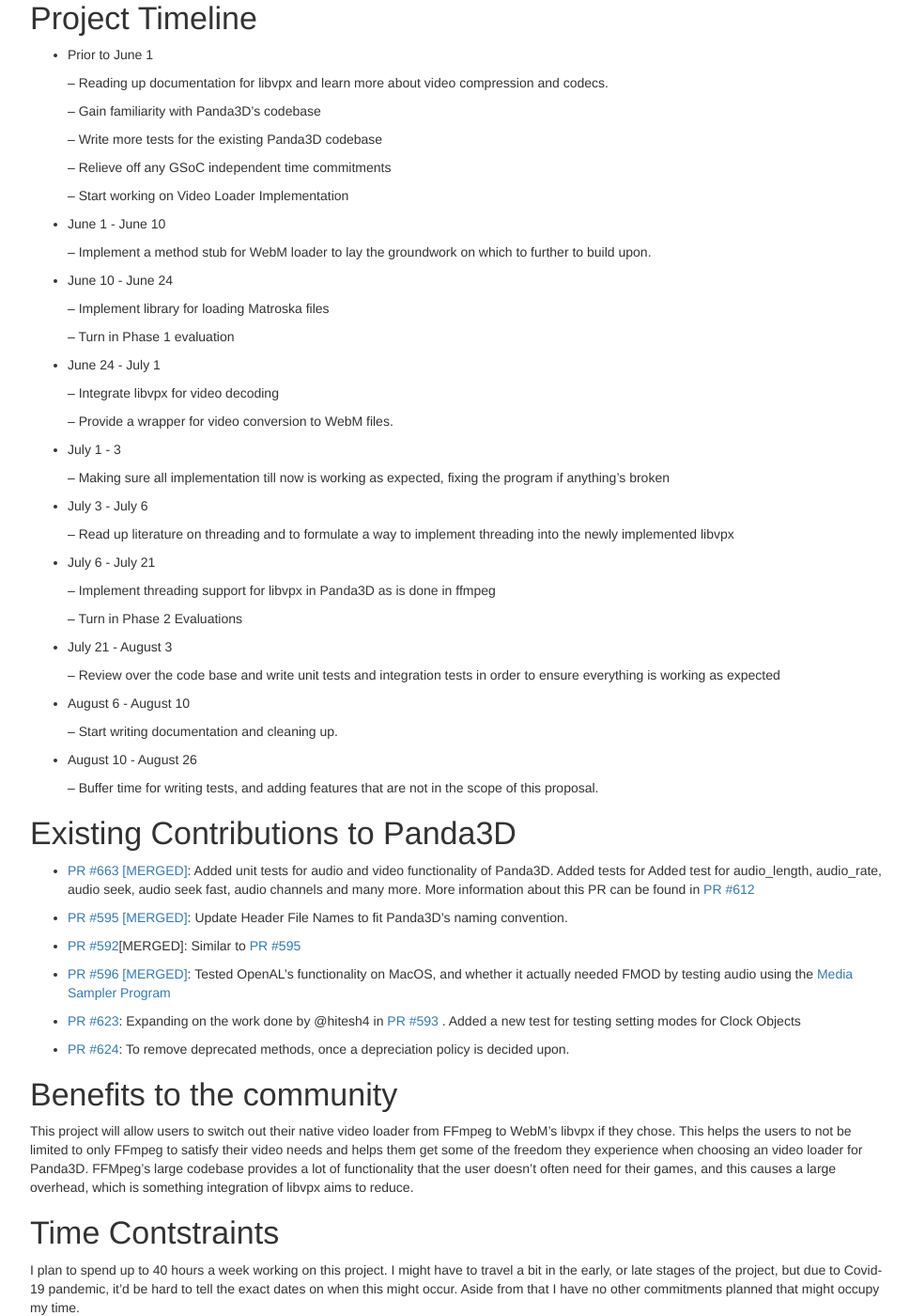
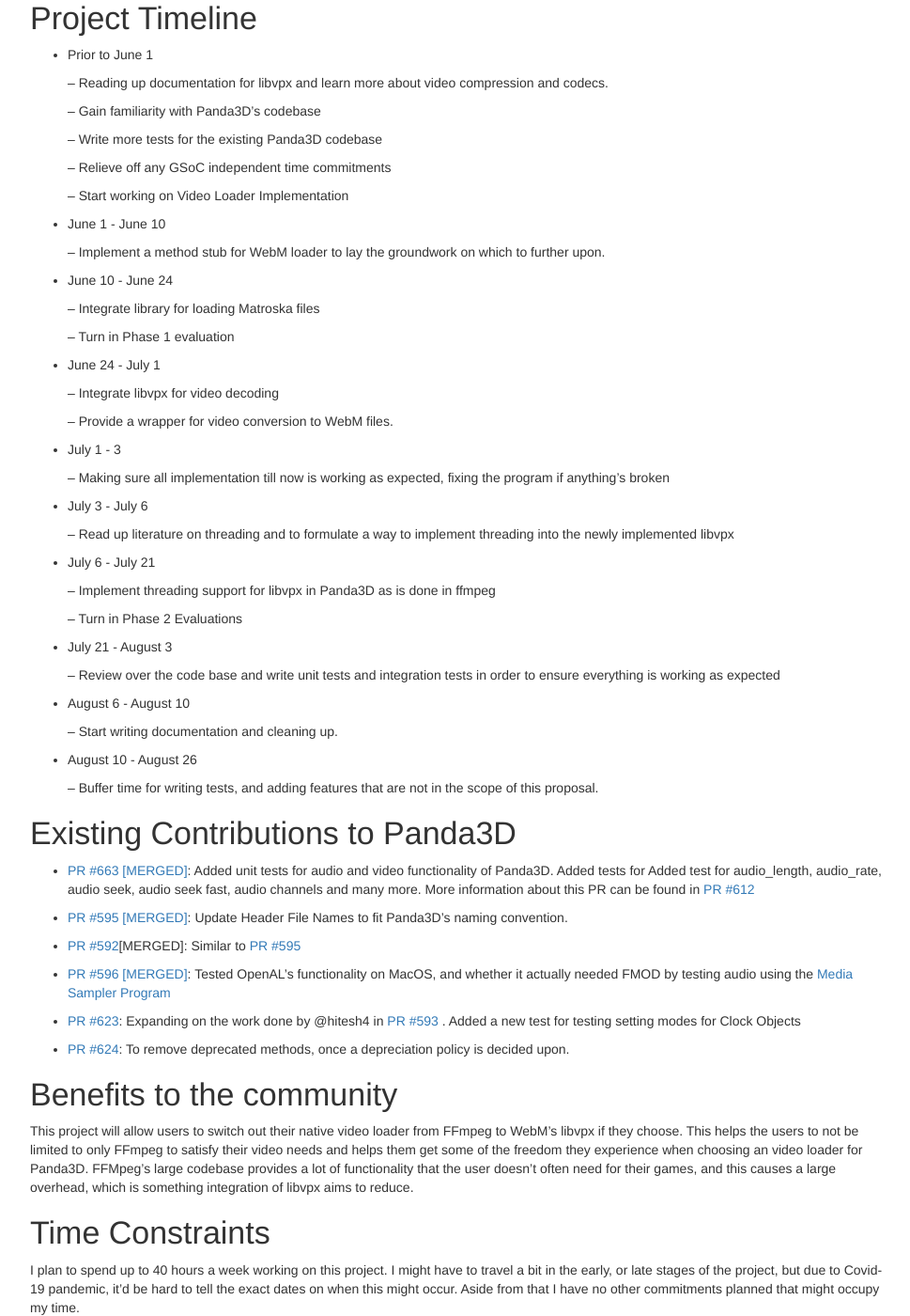
Before and after one commit to FReeshabh/xblog, a Jekyll site: the page _posts/2020-03-30-Panda3D-native-video-2020-proposal.html, which Jekyll copies as it is, in a window 1280 px wide and 1400 px high, scrolled down 870 px. Shown: the whole window at 94% size, without its empty margins (153-1122 px from the left). Built offline with Jekyll 4.4.1, drawn with Linux system fonts in a browser that asks for light colours; some of the changed text lies outside the part shown.

Commit message:
modified:   2020-03-30-Panda3D-native-video-2020-proposal.html

```diff
--- a/_posts/2020-03-30-Panda3D-native-video-2020-proposal.html
+++ b/_posts/2020-03-30-Panda3D-native-video-2020-proposal.html
@@ -415,9 +415,9 @@
 <p>– Relieve off any GSoC independent time commitments</p>
 <p>– Start working on Video Loader Implementation</p></li>
 <li><p>June 1 - June 10</p>
-<p>– Implement a method stub for WebM loader to lay the groundwork on which to further to build upon.</p></li>
+<p>– Implement a method stub for WebM loader to lay the groundwork on which to further upon.</p></li>
 <li><p>June 10 - June 24</p>
-<p>– Implement library for loading Matroska files</p>
+<p>– Integrate library for loading Matroska files</p>
 <p>– Turn in Phase 1 evaluation</p></li>
 <li><p>June 24 - July 1</p>
 <p>– Integrate libvpx for video decoding</p>
@@ -450,10 +450,10 @@
 </div>
 <div id="benefits-to-the-community" class="section level1">
 <h1>Benefits to the community</h1>
-<p>This project will allow users to switch out their native video loader from FFmpeg to WebM’s libvpx if they chose. This helps the users to not be limited to only FFmpeg to satisfy their video needs and helps them get some of the freedom they experience when choosing an video loader for Panda3D. FFMpeg’s large codebase provides a lot of functionality that the user doesn’t often need for their games, and this causes a large overhead, which is something integration of libvpx aims to reduce.</p>
+<p>This project will allow users to switch out their native video loader from FFmpeg to WebM’s libvpx if they choose. This helps the users to not be limited to only FFmpeg to satisfy their video needs and helps them get some of the freedom they experience when choosing an video loader for Panda3D. FFMpeg’s large codebase provides a lot of functionality that the user doesn’t often need for their games, and this causes a large overhead, which is something integration of libvpx aims to reduce.</p>
 </div>
-<div id="time-contstraints" class="section level1">
-<h1>Time Contstraints</h1>
+<div id="time-constraints" class="section level1">
+<h1>Time Constraints</h1>
 <p>I plan to spend up to 40 hours a week working on this project. I might have to travel a bit in the early, or late stages of the project, but due to Covid-19 pandemic, it’d be hard to tell the exact dates on when this might occur. Aside from that I have no other commitments planned that might occupy my time.</p>
 </div>
 <div id="about-me" class="section level1">
```
Also changed, not shown: other parts of _posts/2020-03-30-Panda3D-native-video-2020-proposal.html (+1 -1 lines).
